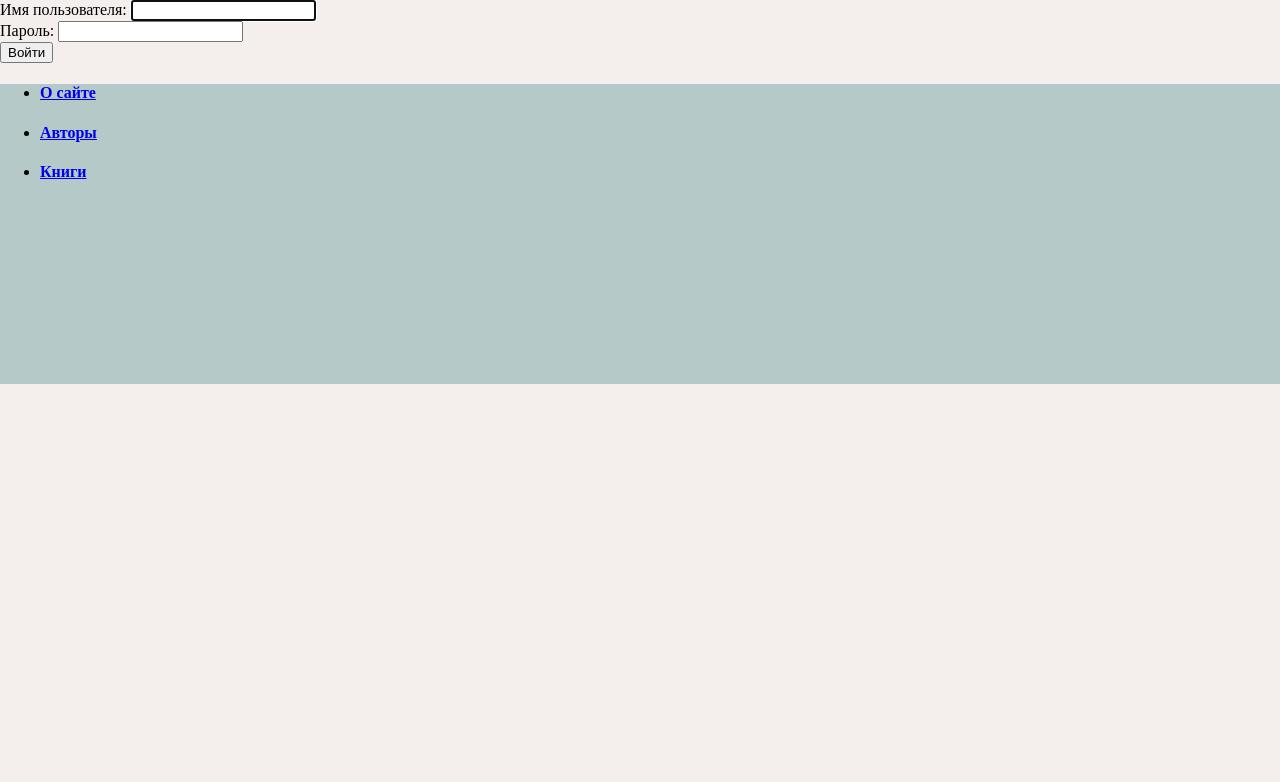
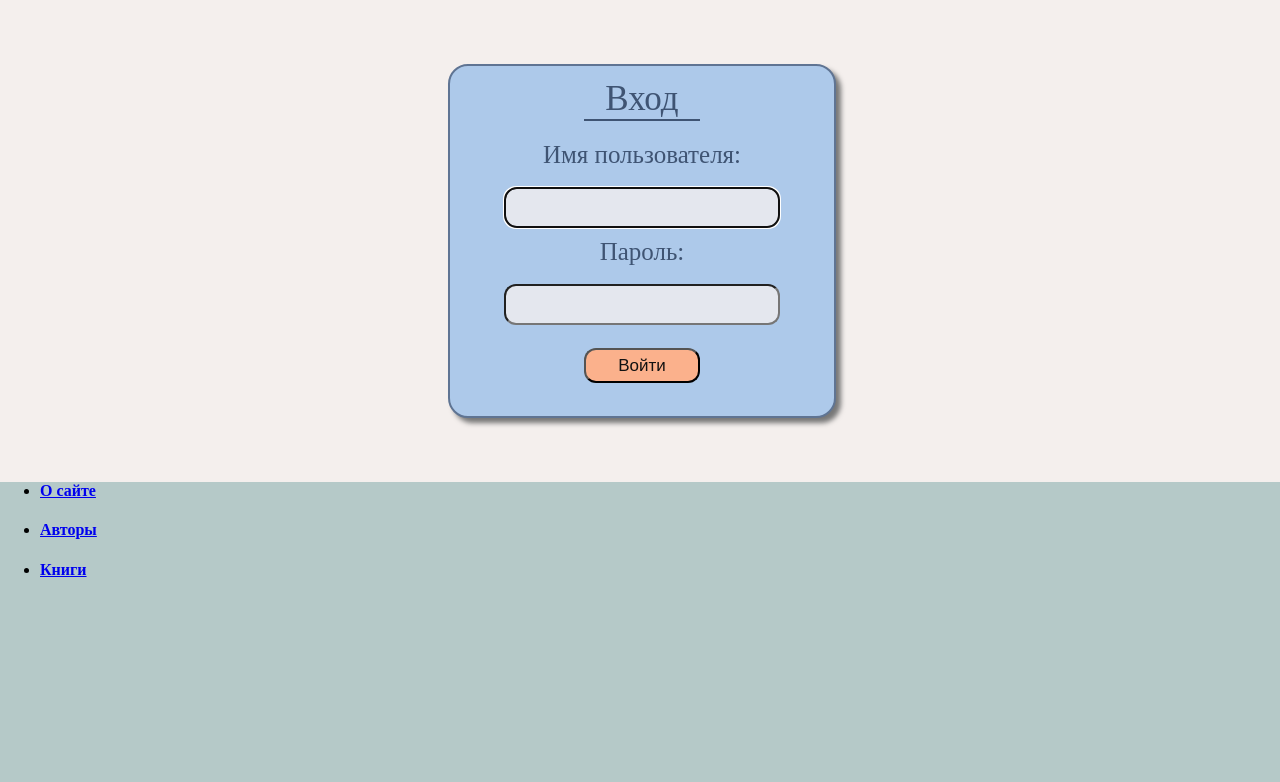
Before and after one commit to MustafinMP/LibrarySiteProject, a Django app: page /login/ in a window 1280 px wide. Shown: the part 68-850 px from the top of the page. Before the commit the page ends 452 px from the top, so only its background shows below. Run offline with Django 3.2, Linux system fonts and the light colour scheme.

Commit message:
Create the login design

```diff
--- /dev/null
+++ b/LibrarySite/library/static/css/login.css
@@ -0,0 +1,50 @@
+.form-block {
+  display: block;
+  width: 30%;
+  height: 350px;
+  background: #adc9ea;
+  border: 2px solid #5f7493;
+  border-radius: 20px;
+  box-shadow: 5px 5px 5px 0px #777777;
+  margin-top: 5%;
+  margin-bottom: 5%;
+  margin-left: 35%;
+}
+
+.enter-lable {
+  display: block;
+  width: 30%;
+  font-size: 35px;
+  text-align: center;
+  border-bottom: 2px solid;
+  color: #3f5473;
+  margin-top: 13px;
+  margin-bottom: 20px;
+  margin-left: 35%;
+  border-bottom: 2px solid;
+}
+.form-line {
+  display: block;
+  text-align: center;
+  margin-top: 10px;
+}
+
+.form-line .label-tag {
+  font-size: 25px;
+  color: #3f5473;
+}
+
+.form-line input {
+  width: 70%;
+  height: 35px;
+  border-radius: 12px;
+  background: #e4e7ee;
+}
+
+.button-input input {
+  background: #fbb18c;
+  font-size: 17px;
+  color: #111111;
+  width: 30%;
+  margin-top: 13px;
+}
--- a/LibrarySite/templates/login.html
+++ b/LibrarySite/templates/login.html
@@ -5,23 +5,26 @@
 <link href="{% static 'css/login.css' %}" rel="stylesheet" type="text/css">
 {% endblock styles_link %}
 
-{% block title %} Lib117 {% endblock title %}
+{% block title %} Вход на сайт {% endblock title %}
 {% block content %}
 
 <div class="form-block">
     <form method="post">
+        <div class="enter-lable">Вход</div>
         {% csrf_token %}
         <div class="form-line">
-            {{ form.username.label_tag }}
-            {{ form.username }}
+            <div class="label-tag">{{ form.username.label_tag }}</div><br>
+            {{ form.username }}<br>
             {{ form.username.errors }}
         </div>
         <div class="form-line">
-            {{ form.password.label_tag }}
-            {{ form.password }}
+            <div class="label-tag">{{ form.password.label_tag }}</div><br>
+            {{ form.password }}<br>
             {{ form.password.errors }}
         </div>
-        <input type="submit" value="Войти">
+        <div class="form-line button-input">
+            <input type="submit" value="Войти">
+        </div>
     </form>
 </div>
 {% endblock content %}
```
